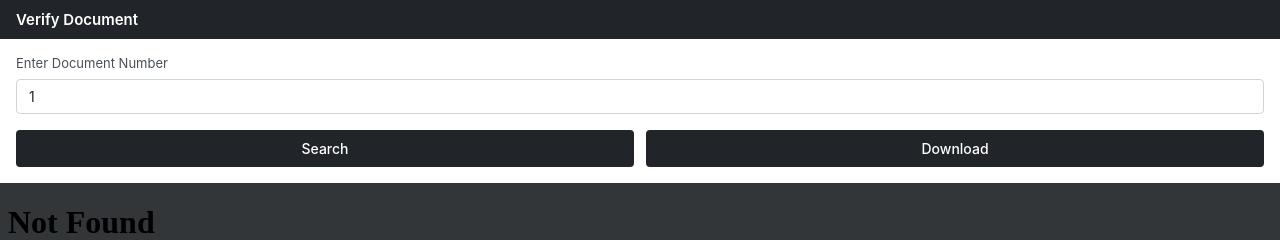
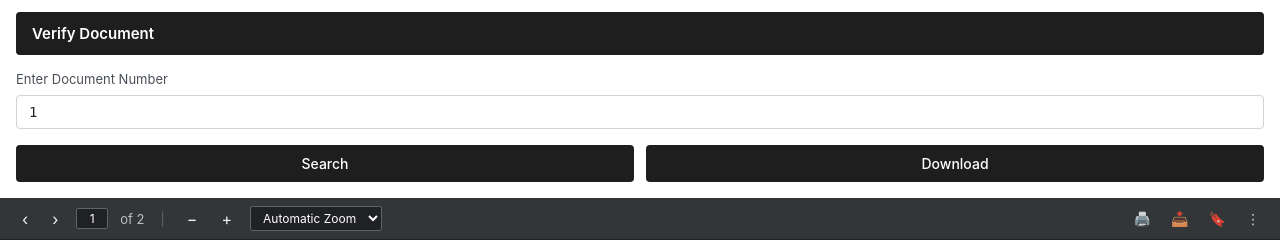
Before and after one commit to emanhamoudaa/QR-Generator, a Flask app: template templates/view.html in a window 1280 px wide. Shown: the top 240 px of the page. Run offline with Flask 3, Linux system fonts and the light colour scheme; the template is opened without the code that fills it: most values are stand-ins (such as "Sample title", 1, 10 or a date in 2020); some libraries are stand-ins or nearby versions.

Commit message:
Update view.html

```diff
--- a/templates/view.html
+++ b/templates/view.html
@@ -21,19 +21,25 @@
             flex-direction: column;
         }
 
-        /* 1. الشريط العلوي الرئيسي (Verify Document) */
+        /* 1. الشريط العلوي الرئيسي (مفصول ونازل لتحت بنفس شكل الصورة) */
+        .top-bar-container {
+            padding: 12px 16px 8px 16px;
+            background-color: #ffffff;
+        }
+
         .top-bar {
-            background-color: #212529;
-            padding: 10px 16px;
+            background-color: #1e1e1e;
+            padding: 12px 16px;
             font-size: 15px;
             font-weight: 600;
             color: #ffffff;
+            border-radius: 4px;
         }
 
-        /* 2. منطقة البحث والمدخلات (خلفية بيضاء بدلاً من الداكنة) */
+        /* 2. منطقة البحث والمدخلات */
         .search-section {
             background-color: #ffffff;
-            padding: 16px;
+            padding: 8px 16px 16px 16px;
         }
 
         .input-label {
@@ -53,7 +59,7 @@
             border-radius: 4px;
             outline: none;
             margin-bottom: 16px;
-            font-family: inherit;
+            font-family: monospace;
         }
 
         .document-input:focus {
@@ -61,7 +67,7 @@
             box-shadow: 0 0 0 0.2rem rgba(0, 123, 255, 0.25);
         }
 
-        /* 3. شريط أزرار التحكم (Search / Download) بالتساوي 50% / 50% */
+        /* 3. شريط أزرار التحكم (Search / Download) */
         .buttons-group {
             display: flex;
             gap: 12px;
@@ -71,7 +77,7 @@
         .btn-search, .btn-download {
             flex: 1;
             padding: 10px;
-            background-color: #212529;
+            background-color: #1e1e1e;
             color: #ffffff;
             border: none;
             font-weight: 500;
@@ -87,7 +93,77 @@
             background-color: #343a40;
         }
 
-        /* 4. منطقة عرض الـ PDF المرفوع */
+        /* 4. شريط أدوات عارض الـ PDF (الخاص بالـ Zoom والتنقل) */
+        .pdf-toolbar {
+            background-color: #323639;
+            color: #f1f3f4;
+            padding: 8px 16px;
+            display: flex;
+            align-items: center;
+            justify-content: space-between;
+            font-size: 13px;
+            border-bottom: 1px solid #202124;
+            user-select: none;
+        }
+
+        .toolbar-group {
+            display: flex;
+            align-items: center;
+            gap: 12px;
+        }
+
+        .toolbar-btn {
+            background: transparent;
+            border: none;
+            color: #f1f3f4;
+            font-size: 16px;
+            cursor: pointer;
+            padding: 2px 6px;
+            border-radius: 2px;
+            display: flex;
+            align-items: center;
+            justify-content: center;
+        }
+
+        .toolbar-btn:hover {
+            background-color: rgba(255, 255, 255, 0.1);
+        }
+
+        .page-num-input {
+            width: 32px;
+            text-align: center;
+            background-color: #202124;
+            border: 1px solid #5f6368;
+            color: #ffffff;
+            border-radius: 2px;
+            padding: 2px 0;
+            font-size: 12px;
+            outline: none;
+        }
+
+        .zoom-select {
+            background-color: #202124;
+            color: #ffffff;
+            border: 1px solid #5f6368;
+            padding: 3px 8px;
+            border-radius: 2px;
+            font-size: 12px;
+            outline: none;
+            cursor: pointer;
+        }
+
+        .toolbar-icon {
+            font-size: 14px;
+            opacity: 0.85;
+            cursor: pointer;
+            padding: 4px;
+        }
+
+        .toolbar-icon:hover {
+            opacity: 1;
+        }
+
+        /* 5. منطقة عرض المستند الرمادية الداكنة */
         .viewer-container {
             flex: 1;
             width: 100%;
@@ -108,14 +184,14 @@
             display: flex;
             flex-direction: column;
             align-items: center;
-            gap: 10px;
-            padding: 10px;
+            gap: 15px;
+            padding: 20px 10px;
         }
 
         #pages canvas {
             background: #fff;
             max-width: 100%;
-            box-shadow: 0 2px 8px rgba(0, 0, 0, 0.4);
+            box-shadow: 0 4px 12px rgba(0, 0, 0, 0.4);
         }
 
         #msg {
@@ -128,12 +204,14 @@
 </head>
 <body>
 
-    <!-- الهيدر العلوي -->
-    <div class="top-bar">
-        Verify Document
+    <!-- 1. الهيدر العلوي (نازل ومفصول بمسافة مثل الصورة) -->
+    <div class="top-bar-container">
+        <div class="top-bar">
+            Verify Document
+        </div>
     </div>
 
-    <!-- لوحة البحث والتحكم -->
+    <!-- 2. لوحة البحث والتحكم -->
     <div class="search-section">
         <span class="input-label">Enter Document Number</span>
         <input type="text" id="docInput" class="document-input" value="{{ doc_id }}">
@@ -144,7 +222,36 @@
         </div>
     </div>
 
-    <!-- حاوية عرض الـ PDF -->
+    <!-- 3. شريط الـ Zoom والتنقل (PDF Toolbar) -->
+    <div class="pdf-toolbar">
+        <div class="toolbar-group">
+            <button class="toolbar-btn" title="Previous Page">‹</button>
+            <button class="toolbar-btn" title="Next Page">›</button>
+            <input type="text" class="page-num-input" value="1">
+            <span style="color: #bdc1c6;">of <span id="totalPagesCount">2</span></span>
+            <span style="color: #5f6368; margin: 0 4px;">|</span>
+            <button class="toolbar-btn" title="Zoom Out">−</button>
+            <button class="toolbar-btn" title="Zoom In">+</button>
+            <select class="zoom-select">
+                <option>Automatic Zoom</option>
+                <option>Actual Size</option>
+                <option>Page Fit</option>
+                <option>50%</option>
+                <option>75%</option>
+                <option>100%</option>
+                <option>125%</option>
+                <option>150%</option>
+            </select>
+        </div>
+        <div class="toolbar-group">
+            <span class="toolbar-icon" title="Print">🖨️</span>
+            <span class="toolbar-icon" title="Download">📥</span>
+            <span class="toolbar-icon" title="Bookmark">🔖</span>
+            <span class="toolbar-icon" title="More Options">⋮</span>
+        </div>
+    </div>
+
+    <!-- 4. حاوية عرض الـ PDF -->
     <div class="viewer-container" id="viewer">
         <div id="msg">جاري تحميل الملف...</div>
         <div id="pages"></div>
@@ -176,6 +283,7 @@
 
             pdfjsLib.getDocument(url).promise.then(async (pdf) => {
                 msg.remove();
+                document.getElementById('totalPagesCount').textContent = pdf.numPages;
                 const cssWidth = viewer.clientWidth - 20;
                 const dpr = Math.min(window.devicePixelRatio || 1, 2);
 
```
